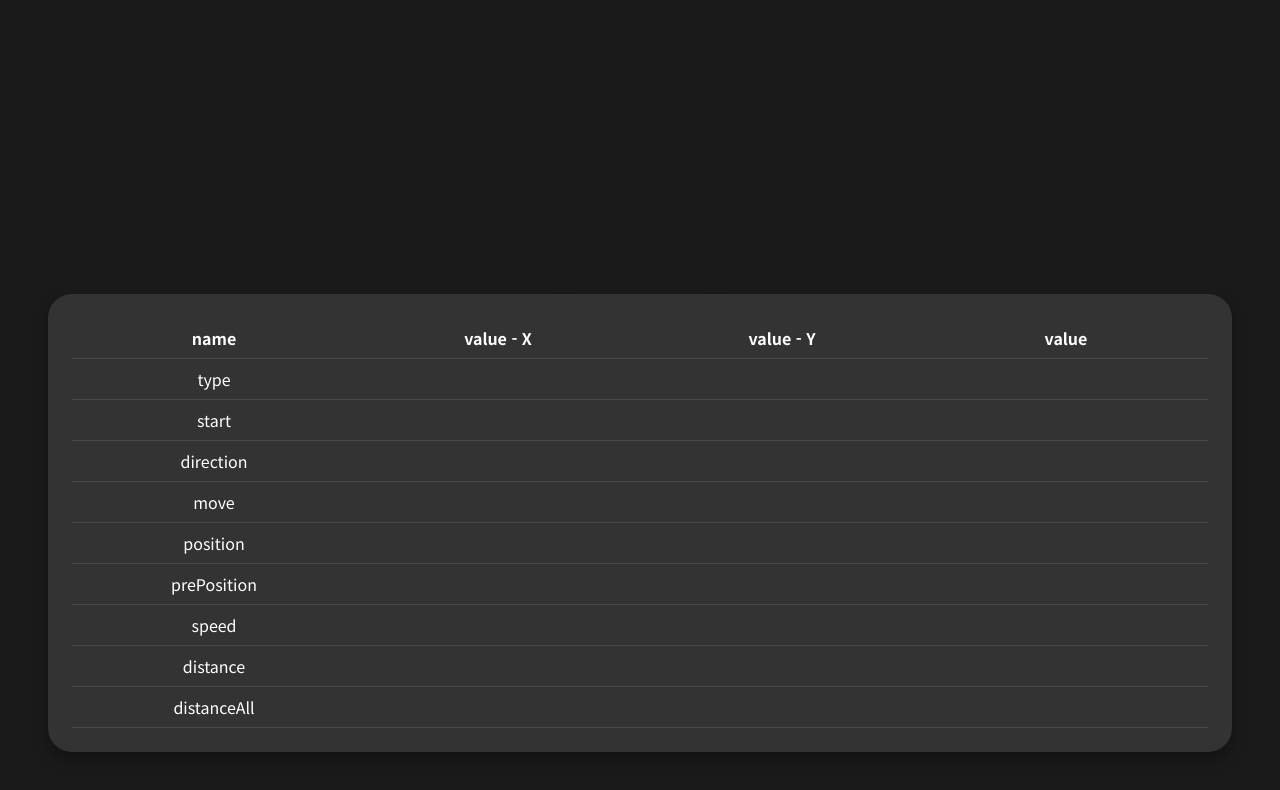
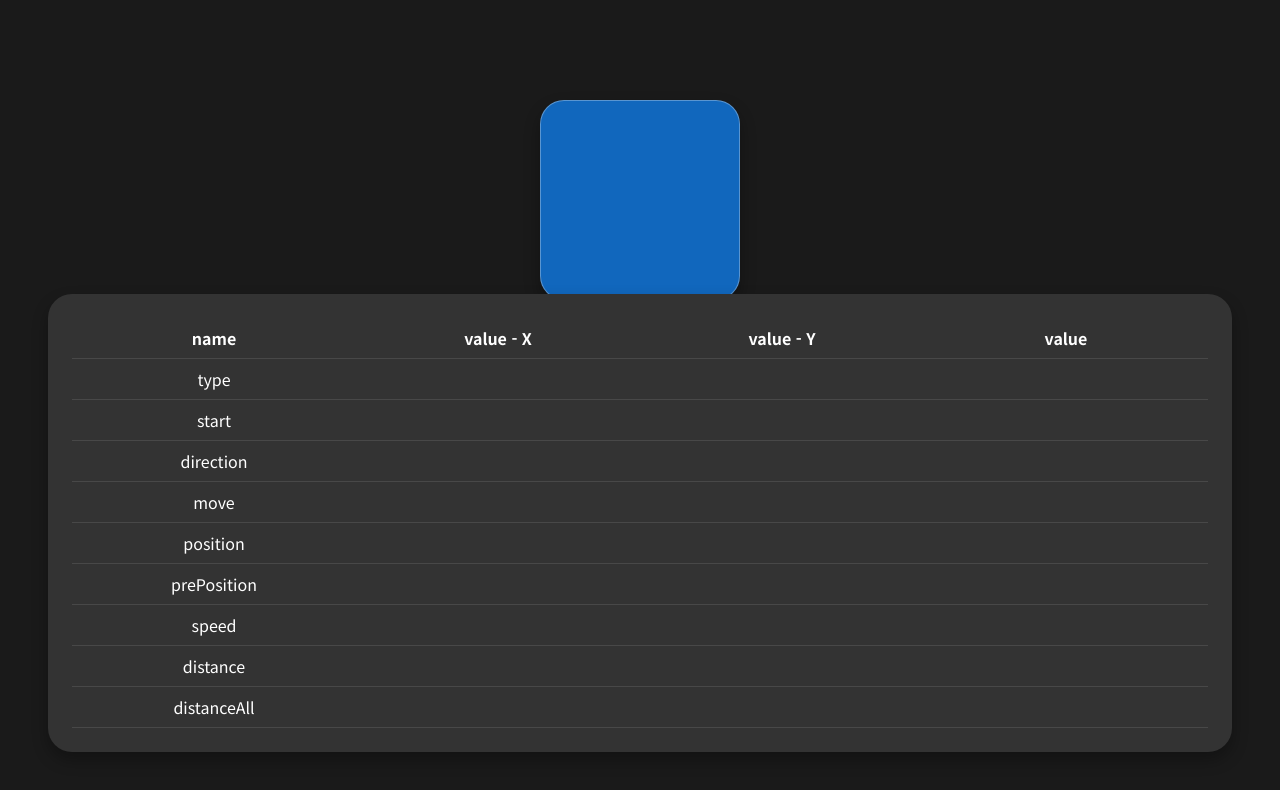
Before and after one commit to bbggkkk/Element-Gesture, a website built with webpack: page index.html in a window 1280 px wide. Built offline with nearby package versions, Linux system fonts and the light colour scheme.

Commit message:
데모페이지 박스 위치 수정

```diff
--- a/index.html
+++ b/index.html
@@ -28,7 +28,7 @@
             border:1px solid rgba(255,255,255,0.3);
             background:var(--main);
             position:absolute;
-            top:50%; left:50%;
+            top:200px; left:50%;
             transform:translate(-50%,-50%);
         }
 
```
